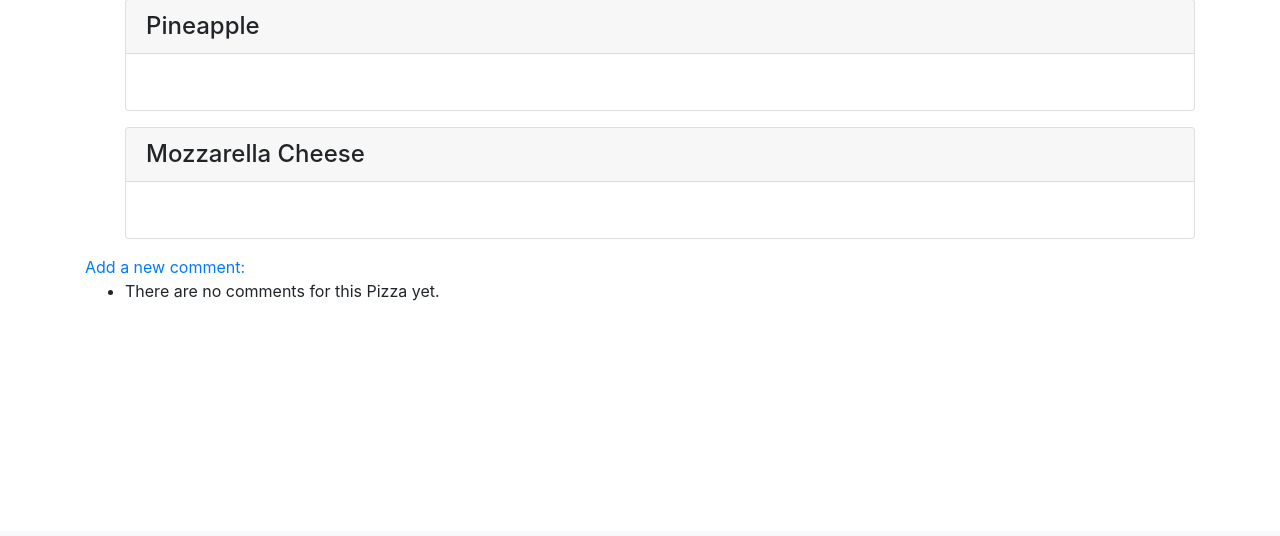
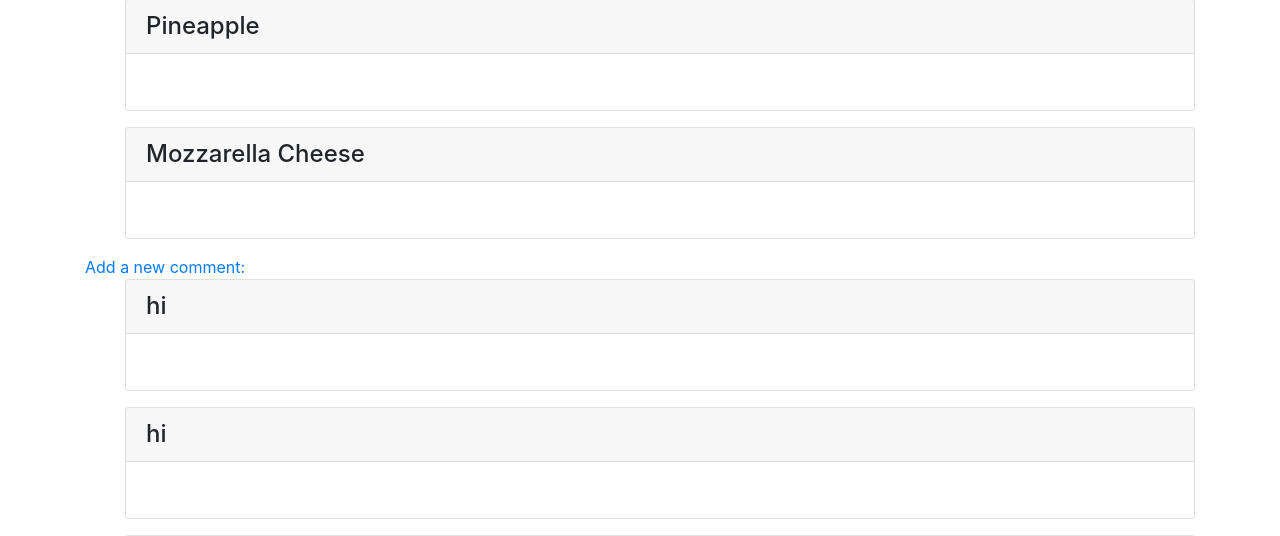
Before and after one commit to shreyasharma12/DjangoPizzaProject, a Django app: page /pizzas/1/ in a window 1280 px wide. Shown: the part 269-805 px from the top of the page. Before the commit the page ends 570 px from the top, so only its background shows below. Run offline with Django 3.2, Linux system fonts and the light colour scheme; data comes from the database, SQL or seed files in the repository; both versions use the stored data as it was after the commit; some libraries are stand-ins or nearby versions.

Commit message:
Project Edits 5/5

```diff
--- a/pizzas/templates/pizzas/pizza.html
+++ b/pizzas/templates/pizzas/pizza.html
@@ -24,7 +24,7 @@
 <a href="{% url 'pizzas:new_pizza_comment' pizza.id %}">Add a new comment:</a>
 
 <ul>
-    {% for c in commentss %}
+    {% for c in comments %}
     <div class="card mb-3">
         <h4 class="card-header">
             {{ c.comment_name }}
```
Also changed, not shown: db.sqlite3.
